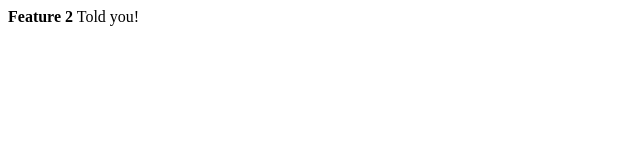
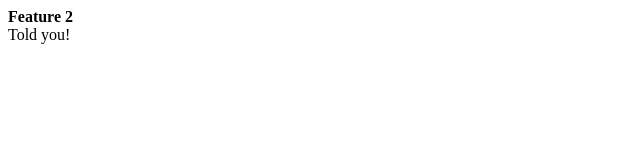
Before and after one commit to WWOL/Help, a plain HTML site: page text/Prog_1/Feature 2/Info 1.html in a window 1280 px wide. Shown: the whole page, without its empty margins (0-640 px from the left). Drawn offline with Linux system fonts and the light colour scheme.

Commit message:
Fix line breaks on example files

```diff
--- a/text/Prog_1/Feature 2/Info 1.html
+++ b/text/Prog_1/Feature 2/Info 1.html
@@ -1,7 +1,7 @@
 <!DOCTYPE html>
 <html>
 <body>
-<b>Feature 2</b>
+<b>Feature 2</b><br/>
 Told you!
 </body>
 </html>
```
Also changed, not shown: text/Prog_1/Feature 2/index.html (+1 -1 lines).
